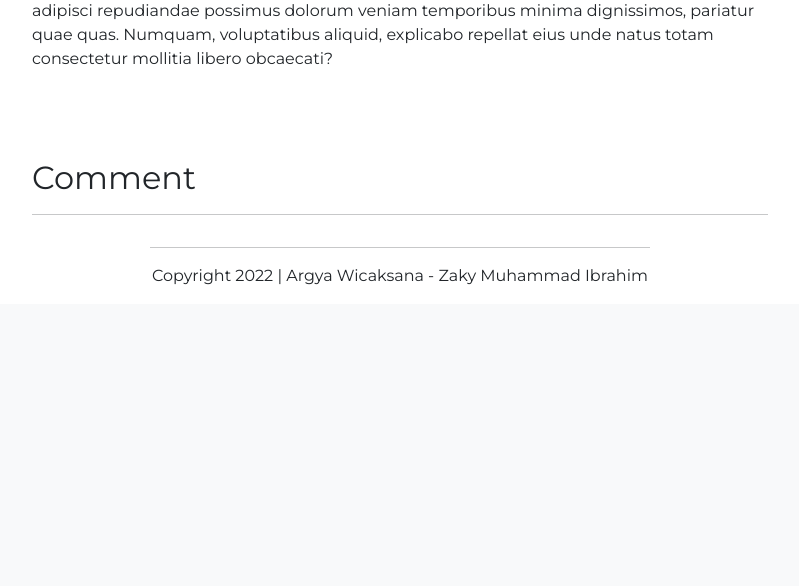
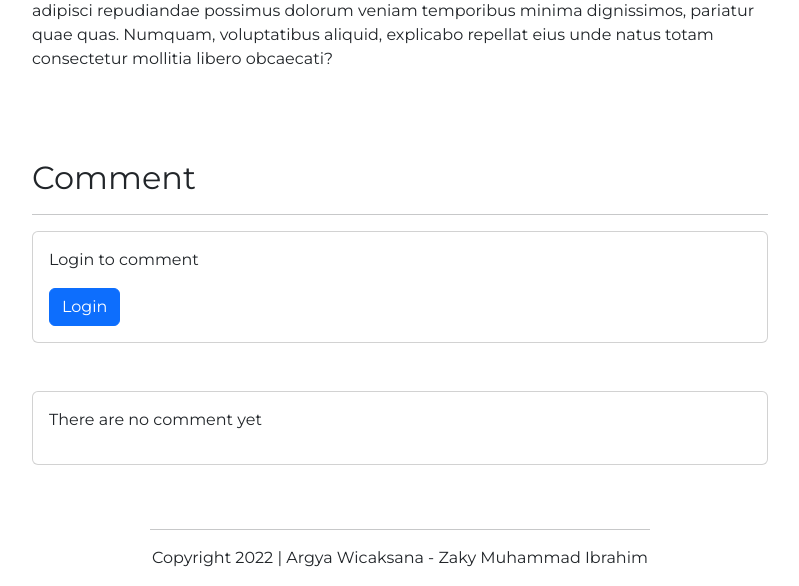
Before and after one commit to argyaWicaksana/Blog-Web-Assignment, a PHP site: page /view.php?a_id=25 in a window 1280 px wide. Shown: the part 867-1453 px from the top of the page, without its empty margins (240-1039 px from the left). Before the commit the page ends 1152 px from the top, so only its background shows below. Run offline with PHP 8.4, Linux system fonts and the light colour scheme; data comes from the database, SQL or seed files in the repository; a stand-in replaces the project's code that opens the database connection.

Commit message:
update comment
adding more validation system for comment, add delete feature for comment author or user with admin role

```diff
--- a/dashboard/process/updateArticle.php
+++ b/dashboard/process/updateArticle.php
@@ -19,7 +19,7 @@ if (isset($_POST['submit'])) {
       unlink('../../img/article/' . $file_name);
 
       // Image Cek
-      $image = "img" . rand(-2147483648, 2147483647) .".". pathinfo($_FILES['file']['name'], PATHINFO_EXTENSION);
+      $image = "img" . rand(-2147483648, 2147483647) . "." . pathinfo($_FILES['file']['name'], PATHINFO_EXTENSION);
       $target_dir = "../../img/article/";
       $target_file = $target_dir . basename($_FILES["file"]["name"]);
 
@@ -40,12 +40,10 @@ if (isset($_POST['submit'])) {
                "' WHERE article_id='$a_id'";
             mysqli_query($connect, $sql);
             $_SESSION['flash_message'] = ['Successfully updated article!', 'success'];
-
          } else $_SESSION['flash_message'] = ['Cant upload file!', 'danger'];
       } else $_SESSION['flash_message'] = ['Can only upload image file!', 'danger'];
-
    } else if ($title != '') {
-      $sql = "UPDATE article SET title='$title', category_id='$category', content='" . $content .
+      $sql = "UPDATE article SET title='$title', category_id='$category', img='', content='" . $content .
          "' WHERE article_id='$a_id'";
       mysqli_query($connect, $sql);
       $_SESSION['flash_message'] = ['Successfully updated article!', 'success'];
--- a/templates/header.php
+++ b/templates/header.php
@@ -7,6 +7,7 @@ if (isset($_SESSION['username'])) {
     $username = $_SESSION['username'];
     $role = $_SESSION['role'];
     $cek = 1;
+    $id = $_SESSION['user_id'];
 }
 
 ?>
--- a/view.php
+++ b/view.php
@@ -27,18 +27,27 @@ $article = $article->fetch_assoc();
             <h2>Comment</h2>
             <hr>
             <?php
-                if(isset($_SESSION['username'])){
+            if (isset($_SESSION['username'])) {
             ?>
                 <div class="card mb-5">
                     <form class="card-body" method="POST" action="process/comment.php">
                         <input type="hidden" name="a_id" value="<?= $a_id ?>">
-                    <textarea class="form-control card mb-3" id="user-comment" rows="3" name="comment"></textarea>
+                        <textarea class="form-control card mb-3" id="user-comment" rows="3" name="comment" placeholder="Insert comment here"></textarea>
                         <button type="submit" name="submit" class="btn btn-primary">Submit</button>
                     </form>
                 </div>
             <?php
+            } else {
+            ?>
+                <div class="card mb-5">
+                    <div class="card-body text-outline-dark">
+                        <p>Login to comment</p>
+                        <a href="login.php" target="_blank" class="btn btn-primary">Login</a>
+                    </div>
+                </div>
+                <?php
             }
-            $sql = "SELECT u.username, c.comment FROM comment c
+            $sql = "SELECT u.username, c.comment, c.user_id, c.id FROM comment c
                 JOIN user u ON(u.id = c.user_id)
                 WHERE article_id=$a_id ORDER BY `timestamp` DESC";
             $comments = mysqli_query($connect, $sql);
@@ -47,13 +56,33 @@ $article = $article->fetch_assoc();
                 foreach ($comments as $comment) {
                 ?>
                     <div class="card mb-3">
-                        <div class="card-body">
+                        <form class="card-body" method="POST" action="process/delcomment.php">
+                            <input type="hidden" name="a_id" value="<?= $a_id ?>">
+                            <input type="hidden" name="c_id" value="<?= $comment['id'] ?>">
                             <h5><?= $comment['username'] ?></h5>
                             <?= $comment['comment'] ?>
+                            <?php
+                            if (isset($_SESSION['username'])) {
+                                if (($id == $comment['user_id']) || $role == 1) {
+                            ?>
+                                    <div class="d-flex justify-content-end">
+                                        <button name="submit" type="submit" class="btn btn-danger">Delete </button>
+                                    </div>
+                            <?php
+                                }
+                            }
+                            ?>
+                        </form>
+                    </div>
+                <?php
+                }
+            } else { ?>
+                <div class="card mb-5">
+                    <div class="card-body">
+                        <p>There are no comment yet</p>
                     </div>
                 </div>
             <?php
-                }
             }
             ?>
         </div>
```
Also changed, not shown: process/delcomment.php (added, +17 -0 lines). Lines whose indentation alone changed are shown as unchanged.
